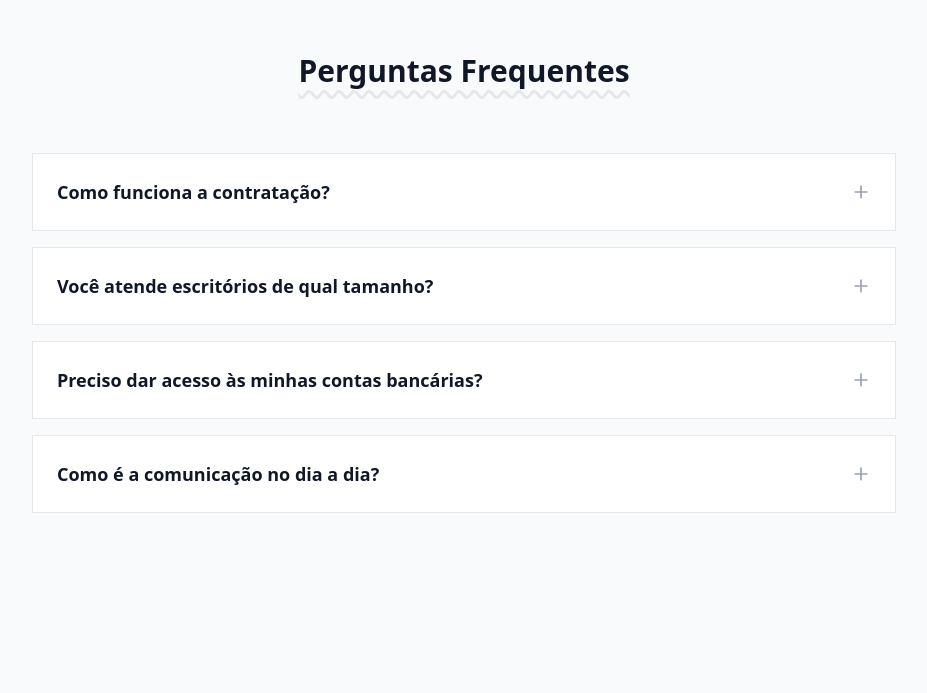
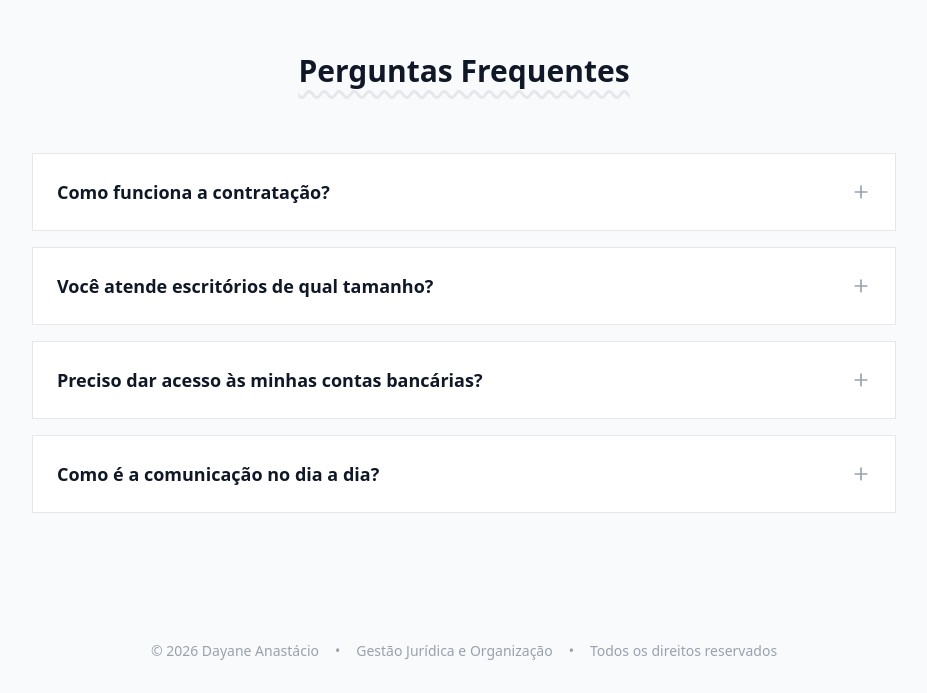
Before and after one commit to rodrigoanastacio/DA_webapp, a Next.js app: page / in a window 1280 px wide. Shown: the part 5939-6632 px from the top of the page, without its empty margins (176-1103 px from the left). Before the commit the page ends 6548 px from the top, so only its background shows below. Built offline with nearby package versions, Linux system fonts and the light colour scheme.

Commit message:
feat: add Footer component

```diff
--- a/src/app/(public)/page.tsx
+++ b/src/app/(public)/page.tsx
@@ -1,3 +1,4 @@
+import { Footer } from '@/components/Footer'
 import { Agitation } from '@/components/home/Agitation'
 import { AuthorityBio } from '@/components/home/AuthorityBio'
 import { FAQ } from '@/components/home/FAQ'
@@ -14,11 +15,11 @@ export default function Home() {
       <Agitation />
       <SolutionPresentation />
       <MethodGerar />
-      {/* <TargetAudience /> */}
       <AuthorityBio />
       <HowItWorks />
       <FinalCTA />
       <FAQ />
+      <Footer />
     </main>
   )
 }
--- /dev/null
+++ b/src/components/Footer.tsx
@@ -0,0 +1,17 @@
+export const Footer = () => {
+  const currentYear = new Date().getFullYear()
+
+  return (
+    <footer className="py-8 bg-gray-50 border-gray-200">
+      <div className="container mx-auto px-4">
+        <div className="flex flex-col md:flex-row items-center justify-center gap-2 md:gap-4 text-sm text-gray-400">
+          <span>© {currentYear} Dayane Anastácio</span>
+          <span className="hidden md:inline">•</span>
+          <span>Gestão Jurídica e Organização</span>
+          <span className="hidden md:inline">•</span>
+          <span>Todos os direitos reservados</span>
+        </div>
+      </div>
+    </footer>
+  )
+}
```
